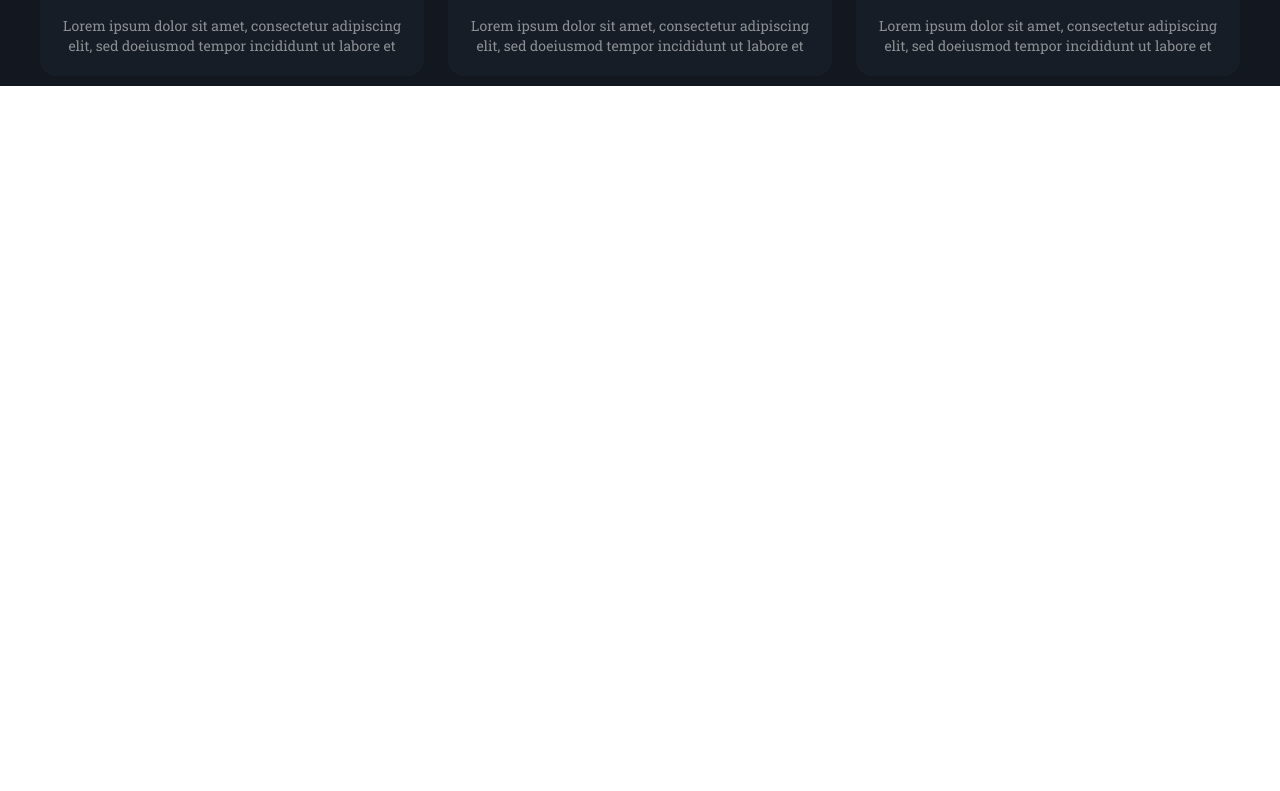
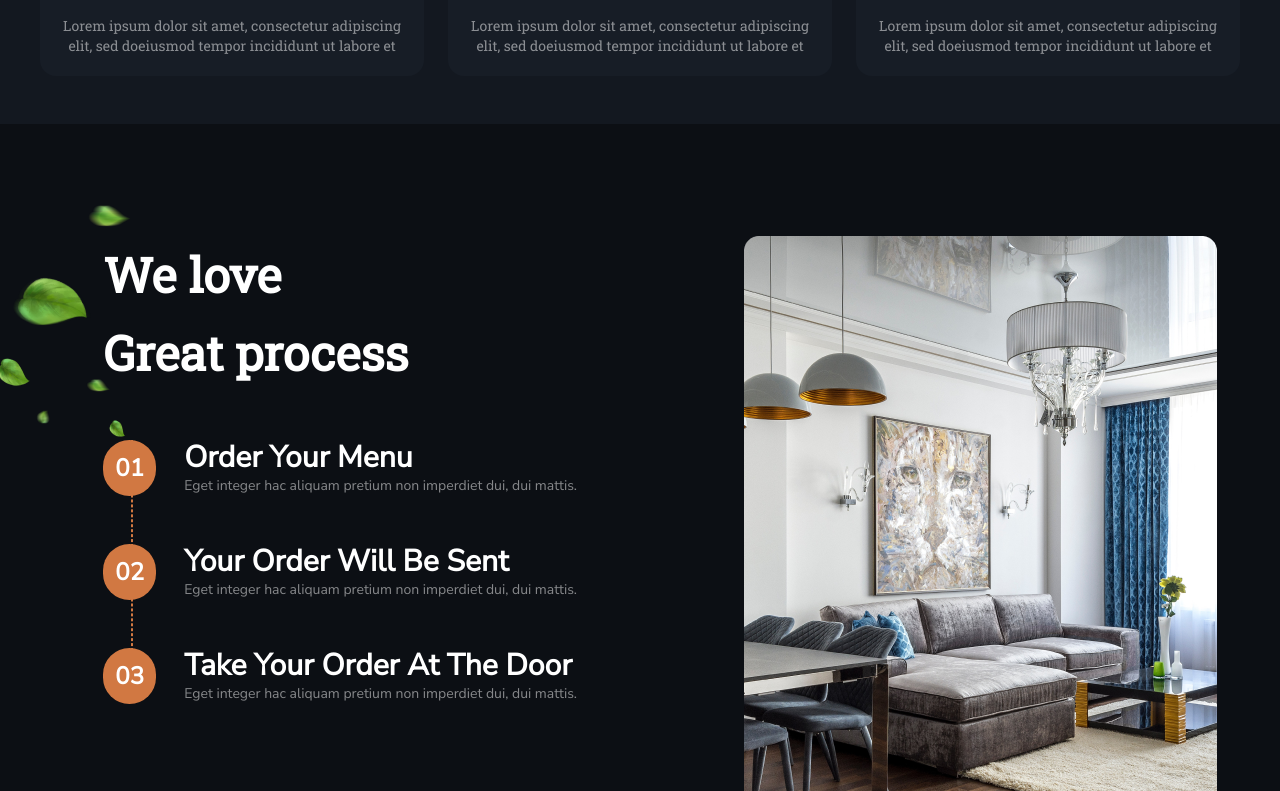
Before and after one commit to TaufikAkbar7/coffeShop, a Vue app in the folder client/: page / in a window 1280 px wide. Shown: the part 2749-3540 px from the top of the page. Before the commit the page ends 2835 px from the top, so only its background shows below. Built offline with nearby package versions, Linux system fonts and the light colour scheme.

Commit message:
create and styling components install

```diff
--- /dev/null
+++ b/client/src/components/molecules/Install.vue
@@ -0,0 +1,48 @@
+<template>
+  <Wrapper className="min-h-screen bg-primaryColor">
+    <img class="absolute left-0 mt-16" src="../../assets/website/leaf.png" alt="leaf">
+      <div class="container mx-auto flex flex-row justify-around items-start py-28">
+        <div class="flex flex-col items-start px-10">
+          <Title v-for="item in items" :key="item.title" :title="item.title" className="font-roboto text-5xl font-bold text-secondaryColor leading-relaxed"/>
+          <div v-for="data in prosedur" :key="data.id" class="relative flex flex-row w-full justify-between items-center mt-12">
+            <div v-if="data.id <='02'" class="absolute top-0 left-7 border border-dashed border-thirdColor h-28"></div>
+            <div class="font-bold rounded-full z-10 bg-thirdColor p-3 text-secondaryColor text-2xl">{{ data.id }}</div>
+            <div class="flex flex-col items-start ml-7">
+              <h1 class="font-semibold text-secondaryColor text-3xl">
+              {{ data.title }}
+            </h1>
+            <p class="text-secondaryColor50 text-sm">{{ data.text }}</p>
+            </div>
+          </div>
+        </div>
+        <img src="../../assets/website/great-process.png" alt="great process">
+      </div>
+  </Wrapper>
+</template>
+
+<script>
+import { Wrapper, Title } from '../atoms';
+
+export default {
+  name: 'Install',
+  components: {
+    Wrapper,
+    Title,
+  },
+  data: () => ({
+    items: [
+      { title: 'We love' },
+      { title: 'Great process' },
+    ],
+    prosedur: [
+      { id: '01', title: 'Order Your Menu', text: 'Eget integer hac aliquam pretium non imperdiet dui, dui mattis.' },
+      { id: '02', title: 'Your Order Will Be Sent', text: 'Eget integer hac aliquam pretium non imperdiet dui, dui mattis.' },
+      { id: '03', title: 'Take Your Order At The Door', text: 'Eget integer hac aliquam pretium non imperdiet dui, dui mattis.' },
+    ],
+  }),
+};
+</script>
+
+<style>
+
+</style>
--- a/client/src/components/molecules/Menu.vue
+++ b/client/src/components/molecules/Menu.vue
@@ -16,7 +16,7 @@
         Enjoy a new blend of <br />
         coffee styles
       </h1>
-      <div class="flex flex-row items-center mt-10">
+      <div class="flex flex-row items-center mt-10 mb-12">
         <div v-for="item in items" :key="item.name" class="w-96 mx-3 bg-fiveColor rounded-2xl">
           <img class="rounded-t-2xl object-contain" width="450" src="../../assets/article/detail-1.png" alt="img menu" />
           <div class="flex flex-col justify-start items-center p-5">
--- a/client/src/components/molecules/index.js
+++ b/client/src/components/molecules/index.js
@@ -2,7 +2,8 @@ import Hero from './Hero.vue';
 import Popular from './Popular.vue';
 import About from './About.vue';
 import Menu from './Menu.vue';
+import Install from './Install.vue';
 
 export {
-  Hero, Popular, About, Menu,
+  Hero, Popular, About, Menu, Install,
 };
--- a/client/src/views/Home.vue
+++ b/client/src/views/Home.vue
@@ -5,11 +5,14 @@
      <About/>
      <Menu/>
    </div>
+   <Install/>
   </div>
 </template>
 
 <script>
-import { Hero, About, Menu } from '../components/molecules';
+import {
+  Hero, About, Menu, Install,
+} from '../components/molecules';
 
 export default {
   name: 'Home',
@@ -17,6 +20,7 @@ export default {
     Hero,
     About,
     Menu,
+    Install,
   },
 };
 </script>
```
